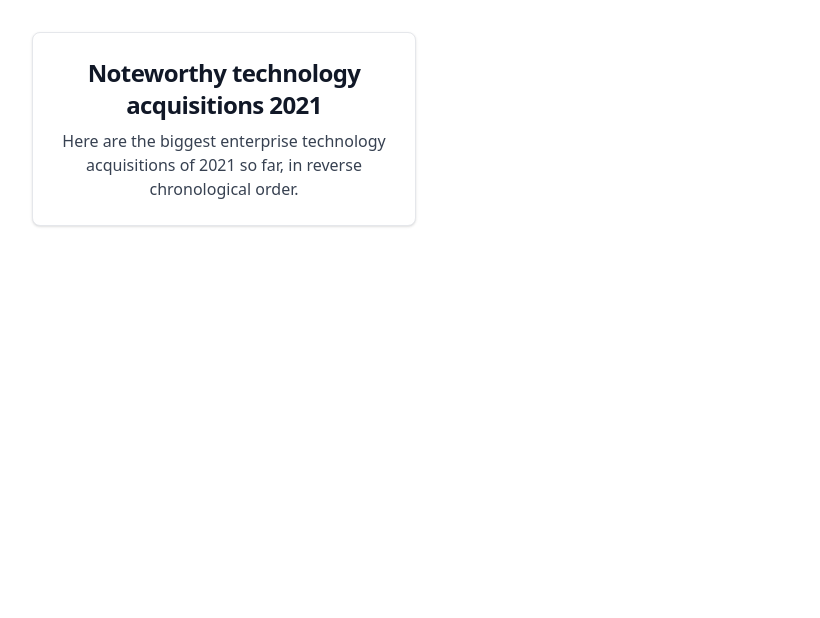
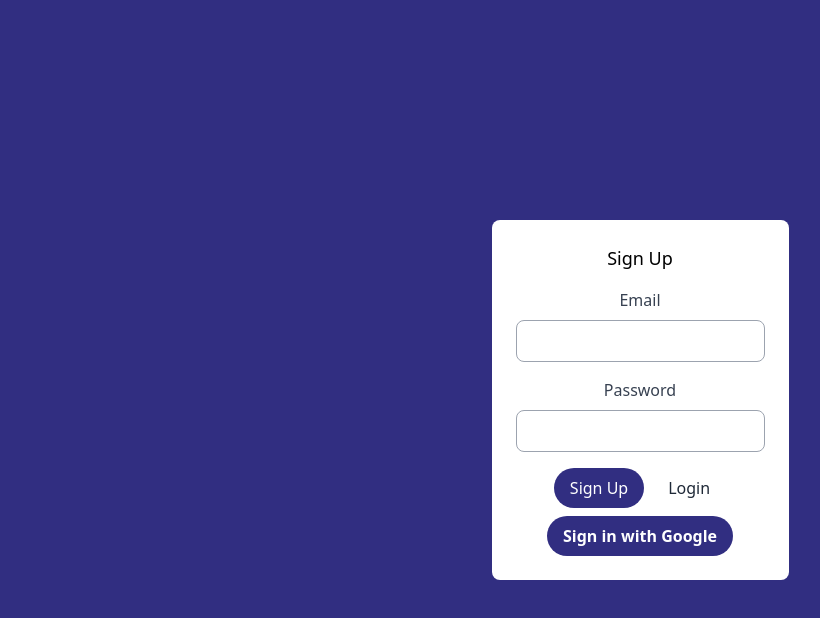
Before and after one commit to DoBryanCS/QuizChamps, a React (Vite) app: page /Identification in a window 1280 px wide. Shown: the top 618 px of the page, without its empty margins (0-820 px from the left). Built offline with nearby package versions, Linux system fonts and the light colour scheme; no server answers.

Commit message:
formulaire sans fonction login/signup

```diff
--- a/index.html
+++ b/index.html
@@ -1,5 +1,5 @@
 <!DOCTYPE html>
-<html lang="en">
+<html lang="en" class="bg-indigo-900">
   <head>
     <meta charset="UTF-8" />
     <link rel="icon" type="image/svg+xml" href="/vite.svg" />
--- a/package.json
+++ b/package.json
@@ -11,6 +11,7 @@
   "dependencies": {
     "react": "^18.2.0",
     "react-dom": "^18.2.0",
+    "react-router-dom": "^6.8.0",
     "socket.io-client": "^4.5.4"
   },
   "devDependencies": {
--- a/src/App.jsx
+++ b/src/App.jsx
@@ -2,6 +2,9 @@ import { useState, useEffect } from "react";
 import reactLogo from "./assets/react.svg";
 import "./App.css";
 import socket from "../socket";
+import { BrowserRouter, Route, Routes } from "react-router-dom";
+import Identification from "./Identification";
+import NoMatch from "./NoMatch";
 
 function App() {
   socket.on("connect", () => {
@@ -13,7 +16,7 @@ function App() {
   }, []);
 
   return (
-    <div className="App">
+    /**<div className="App">
       <a
         href="#"
         class="block max-w-sm p-6 bg-white border border-gray-200 rounded-lg shadow hover:bg-gray-100 dark:bg-gray-800 dark:border-gray-700 dark:hover:bg-gray-700"
@@ -26,6 +29,15 @@ function App() {
           far, in reverse chronological order.
         </p>
       </a>
+    </div>*/
+    <div className="bg-indigo-900">
+      <BrowserRouter>
+        <Routes>
+          <Route path="/" element={<NoMatch />} />
+          <Route path="/Identification" element={<Identification />} />
+          <Route path="*" element={<NoMatch />} />
+        </Routes>
+      </BrowserRouter>
     </div>
   );
 }
--- /dev/null
+++ b/src/Identification.jsx
@@ -0,0 +1,161 @@
+import React, { useState } from "react";
+/**
+import firebase from 'firebase/app';
+import 'firebase/auth';
+
+// Initialize Firebase
+firebase.initializeApp({
+  apiKey: "AIzaSyDZ_yT90A1M4pe66uGRoMGeUvxeIuKdGqo",
+  authDomain: "quizchamp-c9a1c.firebaseapp.com",
+  databaseURL: "https://quizchamp-c9a1c-default-rtdb.firebaseio.com",
+  projectId: "quizchamp-c9a1c",
+  storageBucket: "quizchamp-c9a1c.appspot.com",
+  messagingSenderId: "201894449283",
+  appId: "1:201894449283:web:09093af315b438b11acbb6",
+  measurementId: "G-35M5JQ1HVL"
+});
+
+const auth = firebase.auth();
+//stockage
+//const firestore = firebase.firestore();
+
+// Function login with google
+const handleGoogleSignIn = async () => {
+  const provider = new firebase.auth.GoogleAuthProvider();
+  try {
+    const result = await auth.signInWithPopup(provider);
+    setUser(result.user);
+  } catch (error) {
+    console.log(error);
+  }
+}; */
+
+// Function logout with google
+/**const handleSignOut = async () => {
+  try {
+    auth.signOut()
+  } catch (error) {
+    console.log(error);
+  }
+};*/
+
+const Identification = () => {
+  const [showModal, setShowModal] = useState(false);
+
+  const handleToggleModal = () => {
+    setShowModal(!showModal);
+  };
+
+  //const [user, setUser] = useState(null);
+  const [Email, setEmail] = useState(null);
+  const [Password, setPassword] = useState(null);
+
+  return (
+    <div className="py-72 px-28">
+      <div>
+        {showModal && (
+          <div className="fixed top-0 left-0 h-full w-full flex items-center justify-center bg-indigo-900">
+            <div className="bg-white p-6 rounded-lg">
+              <form className="pb-2">
+                <h2 className="text-lg font-medium mb-4">Login</h2>
+                <div className="mb-4">
+                  <label className="block text-gray-700 font-medium mb-2">
+                    Email
+                  </label>
+                  <input
+                    className="border border-gray-400 p-2 rounded-lg w-full"
+                    type="email"
+                    value={Email}
+                    required
+                  />
+                </div>
+                <div className="mb-4">
+                  <label className="block text-gray-700 font-medium mb-2">
+                    Password
+                  </label>
+                  <input
+                    className="border border-gray-400 p-2 rounded-lg w-full"
+                    type="password"
+                    value={Password}
+                    required
+                  />
+                </div>
+                <button
+                  className="bg-indigo-900 hover:bg-blue-700 text-white font-medium py-2 px-4 rounded-full"
+                  type="submit"
+                >
+                  Login
+                </button>
+                <button
+                  className="bg-white hover:bg-gray-100 text-gray-800 font-medium py-2 px-4 rounded-full ml-2"
+                  onClick={handleToggleModal}
+                >
+                  Sign up
+                </button>
+              </form>
+              <button
+                className="bg-indigo-900 hover:bg-blue-700 text-white font-bold py-2 px-4 rounded-full"
+                /**onClick={handleGoogleSignIn}*/
+              >
+                Login with Google
+              </button>
+            </div>
+          </div>
+        )}{" "}
+      </div>
+      <div>
+        {!showModal && (
+          <div className="fixed top-0 left-0 h-full w-full flex items-center justify-center bg-indigo-900">
+            <div className="bg-white p-6 rounded-lg">
+              <form className="pb-2">
+                <h2 className="text-lg font-medium mb-4">Sign Up</h2>
+                <div className="mb-4">
+                  <label className="block text-gray-700 font-medium mb-2">
+                    Email
+                  </label>
+                  <input
+                    className="border border-gray-400 p-2 rounded-lg w-full"
+                    type="email"
+                    value={Email}
+                    required
+                  />
+                </div>
+                <div className="mb-4">
+                  <label className="block text-gray-700 font-medium mb-2">
+                    Password
+                  </label>
+                  <input
+                    className="border border-gray-400 p-2 rounded-lg w-full"
+                    type="password"
+                    value={Password}
+                    required
+                  />
+                </div>
+                <button
+                  className="bg-indigo-900 hover:bg-blue-700 text-white font-medium py-2 px-4 rounded-full"
+                  type="submit"
+                >
+                  Sign Up
+                </button>
+              <button
+                className="bg-white hover:bg-gray-100 text-gray-800 font-medium py-2 px-4 rounded-full ml-2"
+                onClick={handleToggleModal}
+              >
+                Login
+              </button>
+              </form>
+              <button
+                className="bg-indigo-900 hover:bg-blue-700 text-white font-bold py-2 px-4 rounded-full"
+                /**onClick={handleGoogleSignIn}*/
+              >
+                Sign in with Google
+              </button>
+            </div>
+          </div>
+        )}
+      </div>
+    </div>
+  );
+};
+
+export default Identification;
--- /dev/null
+++ b/src/NoMatch.jsx
@@ -0,0 +1,14 @@
+import {Link} from "react-router-dom";
+
+function NoMatch() {
+    return (
+        <div>
+        <div className="section has-text-centered is-large">
+            <h1>NoMatch</h1>
+        </div>
+        <Link to="/" className='has-text-centered'><strong>Go back to home page</strong></Link>
+        </div>
+    );
+}
+
+export default NoMatch;
```
Also changed, not shown: 1 other file (tests, documents, lock files or other folders).
